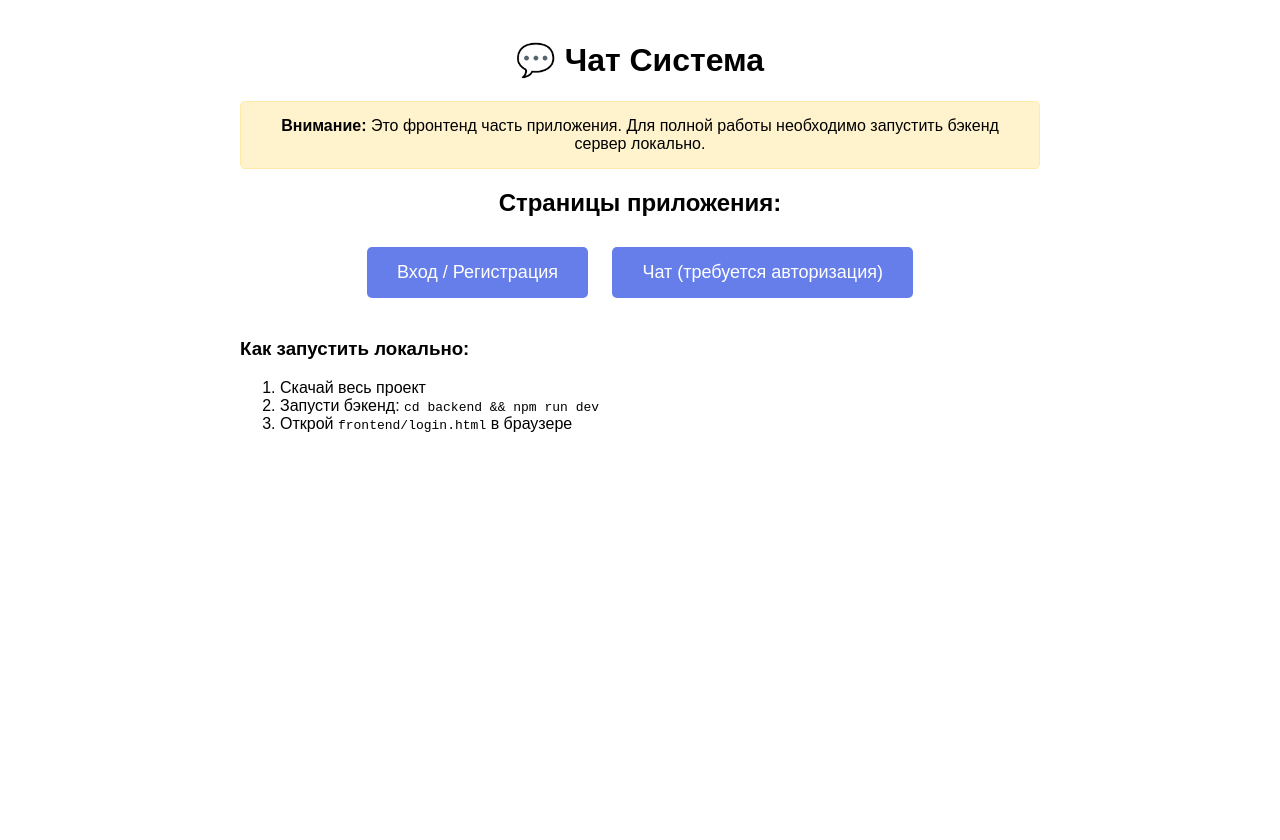
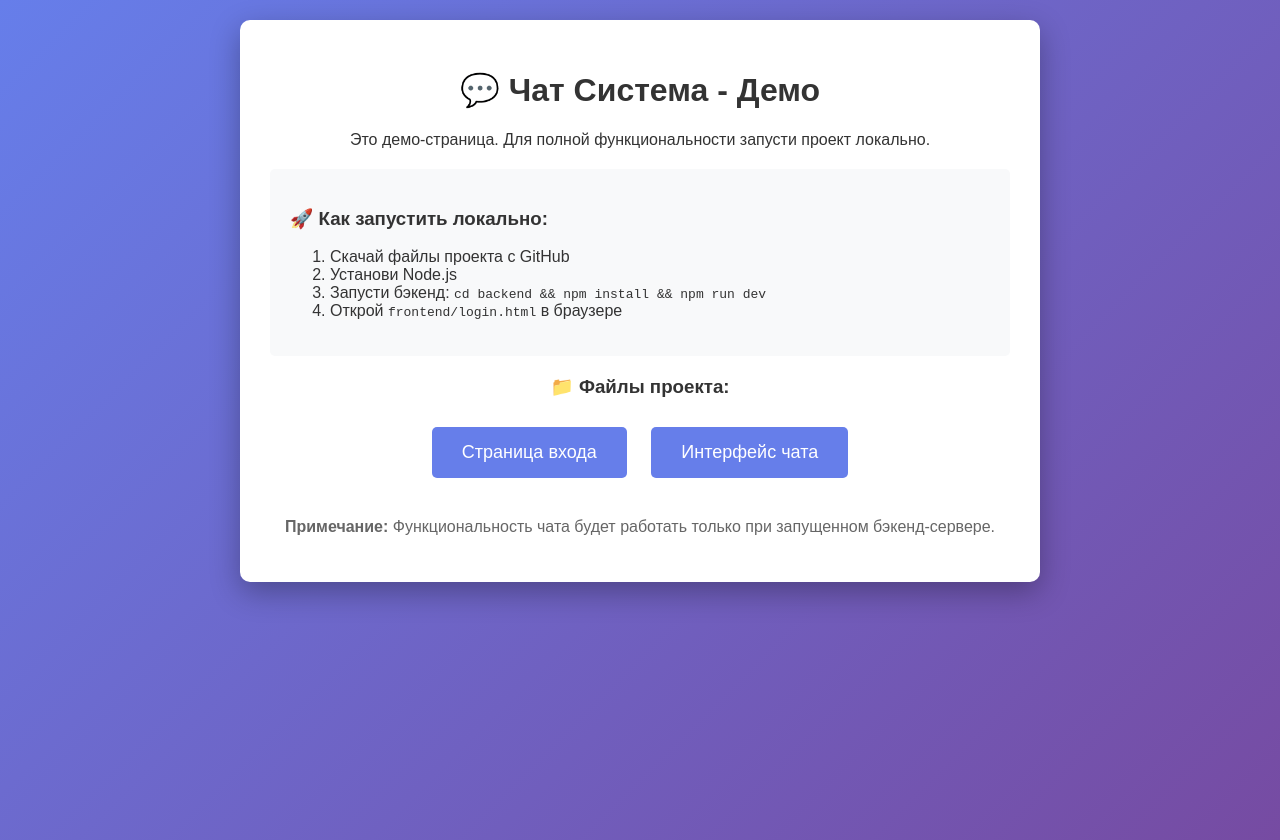
Before and after one commit to Pon157/Spokoyniyrassvet, a plain HTML site: page frontend/index.html in a window 1280 px wide. Before the commit the page ends 800 px from the top, so only its background shows below. Drawn offline with Linux system fonts and the light colour scheme.

Commit message:
Update index.html

```diff
--- a/frontend/index.html
+++ b/frontend/index.html
@@ -3,13 +3,23 @@
 <head>
     <meta charset="UTF-8">
     <meta name="viewport" content="width=device-width, initial-scale=1.0">
-    <title>Чат Система</title>
+    <title>Чат Система - Демо</title>
     <style>
         body {
             font-family: Arial, sans-serif;
             max-width: 800px;
             margin: 0 auto;
             padding: 20px;
+            background: linear-gradient(135deg, #667eea 0%, #764ba2 100%);
+            min-height: 100vh;
+            color: white;
+        }
+        .demo-container {
+            background: white;
+            color: #333;
+            padding: 30px;
+            border-radius: 10px;
+            box-shadow: 0 10px 30px rgba(0,0,0,0.3);
             text-align: center;
         }
         .btn {
@@ -22,38 +32,39 @@
             border-radius: 5px;
             font-size: 18px;
         }
-        .btn:hover {
-            background: #5a6fd8;
-        }
-        .warning {
-            background: #fff3cd;
-            border: 1px solid #ffeaa7;
-            padding: 15px;
+        .steps {
+            text-align: left;
+            background: #f8f9fa;
+            padding: 20px;
             border-radius: 5px;
             margin: 20px 0;
         }
     </style>
 </head>
 <body>
-    <h1>💬 Чат Система</h1>
-    <div class="warning">
-        <strong>Внимание:</strong> Это фронтенд часть приложения.
-        Для полной работы необходимо запустить бэкенд сервер локально.
-    </div>
+    <div class="demo-container">
+        <h1>💬 Чат Система - Демо</h1>
+        <p>Это демо-страница. Для полной функциональности запусти проект локально.</p>
 
-    <h2>Страницы приложения:</h2>
-    <div>
-        <a href="login.html" class="btn">Вход / Регистрация</a>
-        <a href="chat.html" class="btn">Чат (требуется авторизация)</a>
-    </div>
+        <div class="steps">
+            <h3>🚀 Как запустить локально:</h3>
+            <ol>
+                <li>Скачай файлы проекта с GitHub</li>
+                <li>Установи Node.js</li>
+                <li>Запусти бэкенд: <code>cd backend && npm install && npm run dev</code></li>
+                <li>Открой <code>frontend/login.html</code> в браузере</li>
+            </ol>
+        </div>
 
-    <div style="margin-top: 30px; text-align: left;">
-        <h3>Как запустить локально:</h3>
-        <ol>
-            <li>Скачай весь проект</li>
-            <li>Запусти бэкенд: <code>cd backend && npm run dev</code></li>
-            <li>Открой <code>frontend/login.html</code> в браузере</li>
-        </ol>
+        <h3>📁 Файлы проекта:</h3>
+        <div>
+            <a href="frontend/login.html" class="btn">Страница входа</a>
+            <a href="frontend/chat.html" class="btn">Интерфейс чата</a>
+        </div>
+
+        <div style="margin-top: 30px; color: #666;">
+            <p><strong>Примечание:</strong> Функциональность чата будет работать только при запущенном бэкенд-сервере.</p>
+        </div>
     </div>
 </body>
 </html>
```
